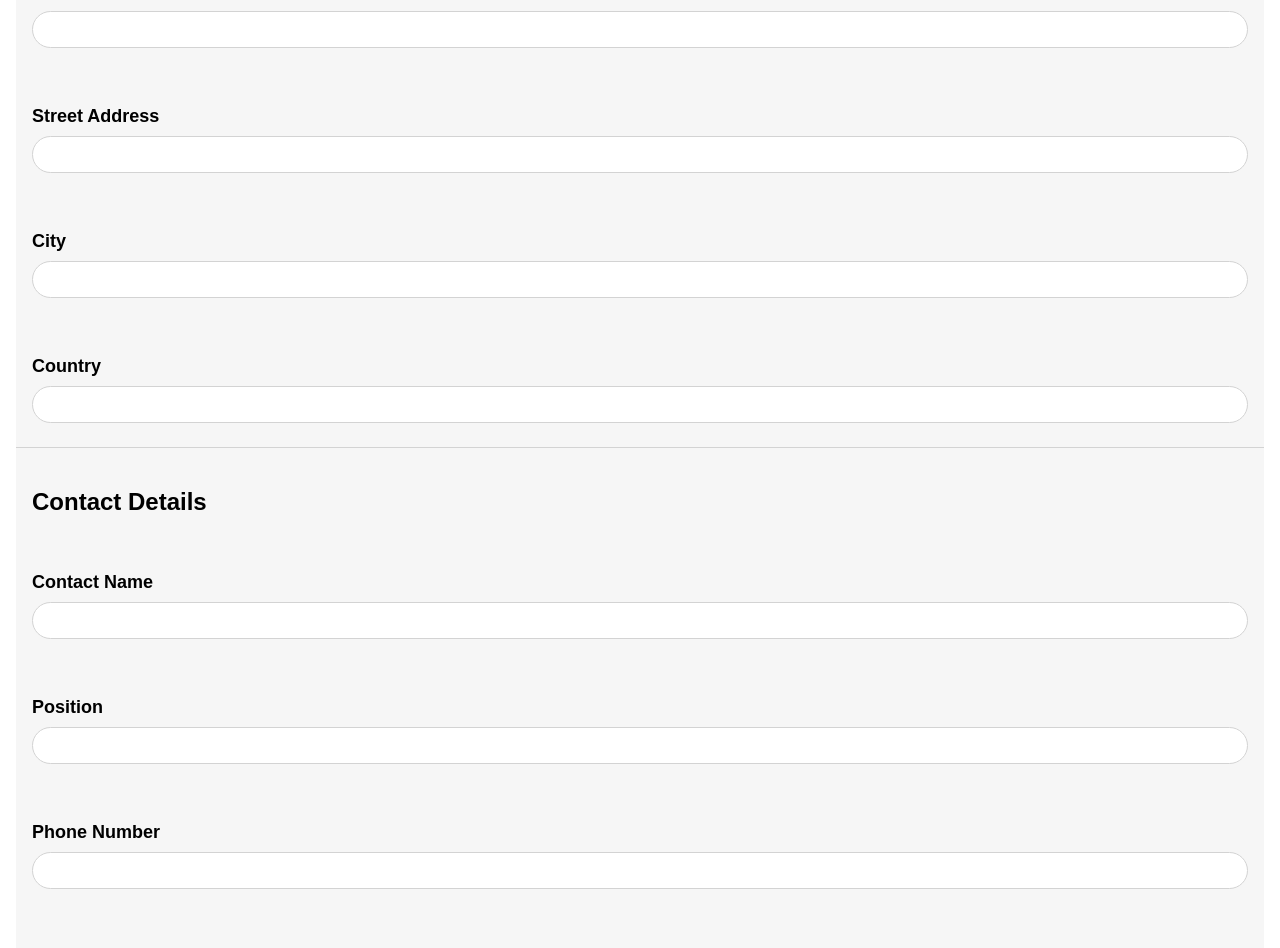
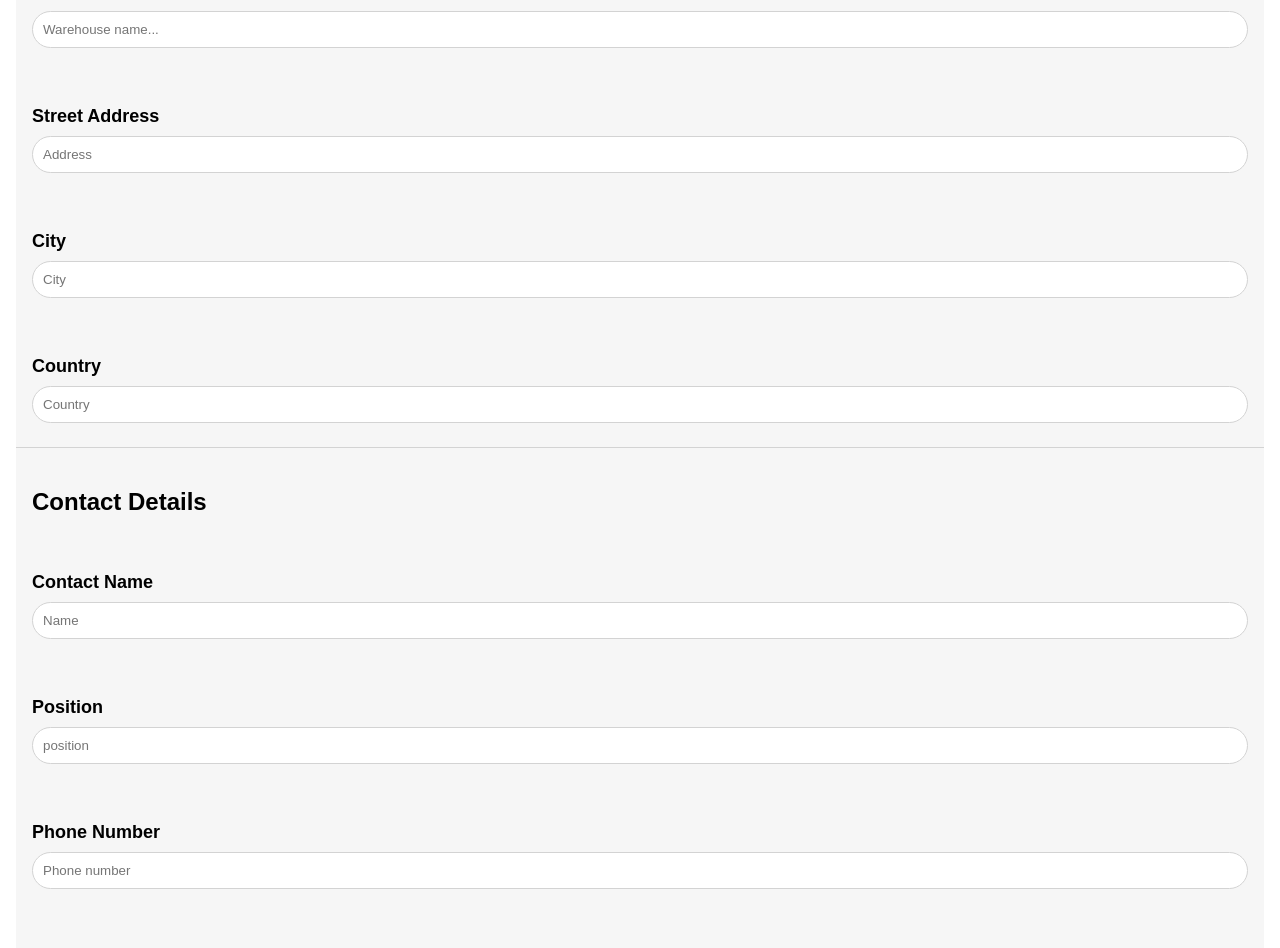
Before and after one commit to chandjamba/instock, a React (Vite) app: page /warehouse/1/edit in a window 1280 px wide. Shown: the part 460-1408 px from the top of the page. Built offline with nearby package versions, Linux system fonts and the light colour scheme; no server answers.

Commit message:
working on waehouse detail

```diff
--- a/src/components/EditWarehouse.jsx
+++ b/src/components/EditWarehouse.jsx
@@ -11,11 +11,11 @@ export default function EditWarehouse() {
       const url = `https://instock-api-cj.onrender.com/api/warehouses/${warehouseId}`;
       const resp = await fetch(url);
       const data = await resp.json();
-      console.log(data);
       setEditWarehouse(data);
     }
     fetchedEditWarehouse();
   }, [warehouseId]);
+  console.log(editWarehouse);
   return (
     <div className="editWarehouses">
       <div className="editWarehouse">
@@ -35,8 +35,22 @@ export default function EditWarehouse() {
               <input
                 className="editWarehouse__name-input"
                 type="text"
-                placeholder=""
-              ></input>
+                placeholder="Warehouse name..."
+                value={editWarehouse?.warehouse_name}
+                onChange={(event) => {
+                  console.log(event.target.value);
+                  // setEditWarehouse({
+                  //   ...editWarehouse,
+                  //   warehouse_name: event.target.value,
+                  // });
+                  setEditWarehouse((pureState) => {
+                    return {
+                      ...pureState,
+                      warehouse_name: event.target.value,
+                    };
+                  });
+                }}
+              />
             </div>
 
             <div className="editWarehouse__street-address-input-section">
@@ -44,7 +58,8 @@ export default function EditWarehouse() {
               <input
                 className="editWarehouse__street-address-input"
                 type="text"
-                placeholder=""
+                placeholder="Address"
+                value={editWarehouse?.address}
               ></input>
             </div>
 
@@ -53,7 +68,8 @@ export default function EditWarehouse() {
               <input
                 className="editWarehouse__city-input"
                 type="text"
-                placeholder=""
+                placeholder="City"
+                value={editWarehouse?.city}
               ></input>
             </div>
 
@@ -62,7 +78,8 @@ export default function EditWarehouse() {
               <input
                 className="editWarehouse__country-input"
                 type="text"
-                placeholder=""
+                placeholder="Country"
+                value={editWarehouse?.country}
               ></input>
             </div>
           </div>
@@ -81,7 +98,8 @@ export default function EditWarehouse() {
               <input
                 className="editWarehouse__contact-name-input"
                 type="text"
-                placeholder=""
+                placeholder="Name"
+                value={editWarehouse?.contact_name}
               ></input>
             </div>
 
@@ -90,7 +108,8 @@ export default function EditWarehouse() {
               <input
                 className="editWarehouse__contact-position-input"
                 type="text"
-                placeholder=""
+                placeholder="position"
+                value={editWarehouse?.contact_position}
               ></input>
             </div>
 
@@ -99,7 +118,8 @@ export default function EditWarehouse() {
               <input
                 className="editWarehouse__contact-number-input"
                 type="text"
-                placeholder=""
+                placeholder="Phone number"
+                value={editWarehouse?.contact_number}
               ></input>
             </div>
 
@@ -108,7 +128,8 @@ export default function EditWarehouse() {
               <input
                 className="editWarehouse__contact-email-input"
                 type="text"
-                placeholder=""
+                placeholder="Email"
+                value={editWarehouse?.contact_email}
               ></input>
             </div>
           </div>
--- a/src/components/WarehouseDetail.jsx
+++ b/src/components/WarehouseDetail.jsx
@@ -37,7 +37,7 @@ export default function WarehouseDetail() {
             {warehouseDetail?.warehouse_name}
           </h1>
           <Link
-            to={`/warehouse/:warehouseId/edit`}
+            to={`/warehouse/${warehouseId}/edit`}
             className="warehouse__editBtn"
           >
             Edit
--- a/src/components/warehouseDetail.scss
+++ b/src/components/warehouseDetail.scss
@@ -44,13 +44,15 @@
     border: solid;
     border-width: 1px;
     border-radius: 5px;
-    border-color: grey;
+    border-color: lightgrey;
     font-family: Arial, Helvetica, sans-serif;
     font-weight: bold;
+    color: black;
+    text-decoration: none;
   }
   &__editBtn:hover {
     background-color: #2e66e5;
-    border-color: #f6f6f6;
+    border-color: #2e66e5;
   }
   &__info-card {
     display: flex;
```
Also changed, not shown: src/App.jsx (+10 -0 lines).
